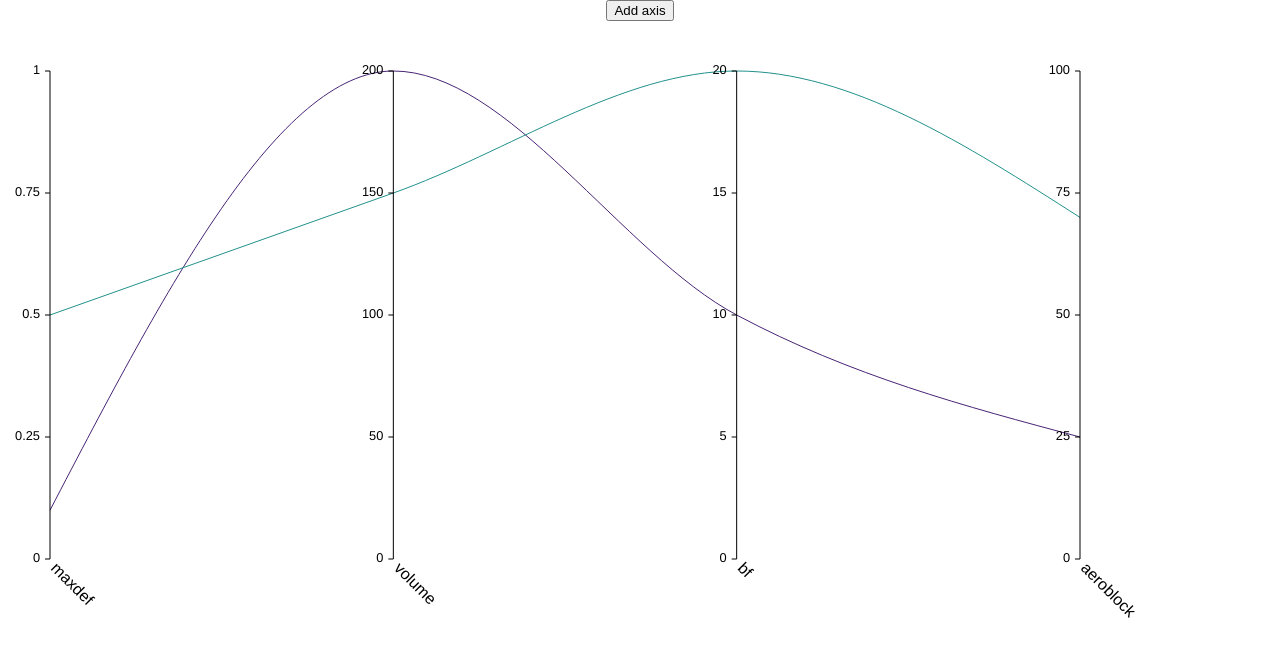
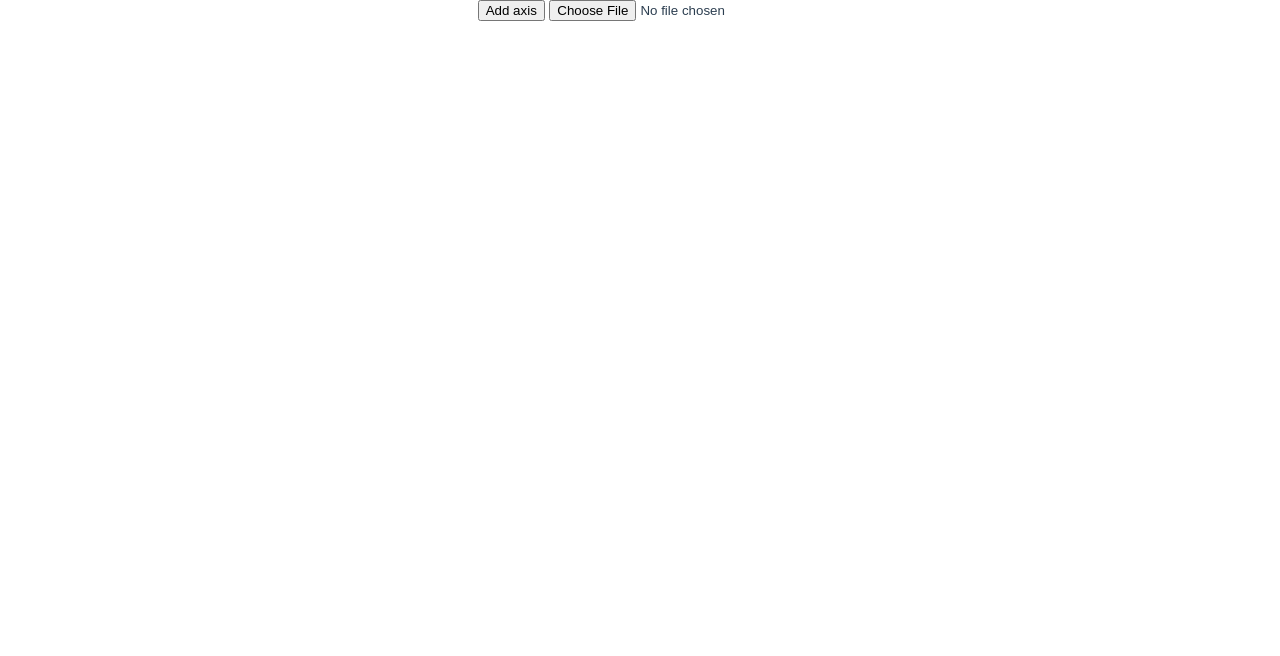
Before and after one commit to johnmartins/mdac, a Vue app: page / in a window 1280 px wide. Shown: the top 656 px of the page. Built offline with nearby package versions, Linux system fonts and the light colour scheme.

Commit message:
Can now import CSV

```diff
--- a/src/components/plots/PCPlot2.vue
+++ b/src/components/plots/PCPlot2.vue
@@ -1,6 +1,7 @@
 <template>
 	<div class="component-container" ref="componentContainer">
-		<button @click="addRandomCategory">Add axis</button>
+		<button @click="addRandomCategory">Add axis</button> <input @change="readFile" type="file" />
+
 		<div style="height: 100%;" class="svg-container" ref="svgContainer">
 			<svg
 			class="pcp-plot svg-content-responsive" height="100%" width="100%" ref="plotCanvas">
@@ -79,6 +80,13 @@ function lineGenerator(data) {
 
 	for (let i = 0; i < dataCats.length; i++) {
 		let c = categoryNameMap.get(dataCats[i])
+
+		if (!c)  {
+			console.error("Category not found")
+			console.error(data)
+			return
+		}
+
 		dataArray[c.position] = {
 			x: c.position*plotParameters.horizontalOffset,
 			y: c.scaleLinear(data[c.title])*getAxisLength()
@@ -117,7 +125,7 @@ function addCategory(c) {
 	categories.push(c)
 	plotParameters.horizontalOffset = getPlotXBounds()[1]/Math.max(1,(categories.length-1))
 	categoryNameMap.set(c.title, c)
-	console.log(`Added category ${c.name}`)
+	console.log(`Added category ${c.title}`)
 }
 
 function getAxisLength () {
@@ -146,6 +154,86 @@ function setColorScale (category) {
 	//settings.colorScale = d3.scaleLinear().domain([category.lb, category.ub]).range(['red', 'blue'])
 }
 
+function readFile (evt) {
+	const file = evt.target.files[0]
+	const reader = new FileReader()
+	reader.readAsText(new Blob([file], {"type": file.type}))
+	reader.onloadend = (e) => {
+		let csvData = d3.csvParse(e.target.result)
+		console.log(csvData.columns)
+
+		const dataToPlot = []
+
+		let maxValMap = new Map()
+		let minValMap = new Map()
+
+		for (let row of csvData) {
+			let dataPoint = {}
+			for (let col of csvData.columns) {
+				let value = row[col]
+
+				if (isNaN(parseFloat(value))) {
+					// Not numeric
+					continue
+				} else {
+					// Numeric
+					value = parseFloat(value)
+
+
+					if (!maxValMap.get(col)) maxValMap.set(col, value)
+					if (!minValMap.get(col)) minValMap.set(col, value)
+
+					if (maxValMap.get(col) < value) maxValMap.set(col, value)
+					else if (minValMap.get(col) > value) minValMap.set(col, value)
+				}
+
+				dataPoint[col] = value
+			}
+			dataToPlot.push(dataPoint)
+		}
+
+		for (let col of csvData.columns) {
+			addCategory(new Category(col, minValMap.get(col), maxValMap.get(col)))
+		}
+
+		data.push(...dataToPlot)
+
+		/**
+		for (let col of csvData.columns) {
+
+			let vals = []
+			for (let row of csvData) {
+				const val = parseFloat(row[col])
+
+				if (isNaN(val)) {
+					// Non-numeric data
+					console.log(`${val} is not a number`)
+					continue
+				} else {
+					// Numeric data
+
+				}
+
+				vals.push(parseFloat(row[col]))
+
+				const dataPoint = {"VANE_TOTAL_COUNT_FLOAT": 10, "ID": 50, "VANE_TOTAL_COUNT": 12}
+				dataToPlot.push(dataPoint)
+			}
+
+			if (vals.length === 0) continue
+
+			console.log(`LB = ${Math.min(...vals)}\tUB = ${Math.max(...vals)}`)
+
+			addCategory(new Category(col, Math.min(...vals), Math.max(...vals)))
+		}
+		*/
+		//data.push(...dataToPlot)
+
+		console.log("DONE!")
+
+	}
+}
+
 onMounted( () => {
 	// Add listener for resize
 
@@ -159,12 +247,12 @@ onMounted( () => {
 
 	window.onresize = updateWindow
 
+	/**
 	// Test categories
 	addCategory(new Category("maxdef", 0, 1))
 	addCategory(new Category("volume", 0, 200))
 	addCategory(new Category("bf", 0, 20))
 	addCategory(new Category("aeroblock", 0, 100))
-
 	setColorScale(categoryNameMap.get("maxdef"))
 
 	// Test data
@@ -175,12 +263,13 @@ onMounted( () => {
 		"bf": 10,
 		"aeroblock": 25
 	},
-		{
+	{
 		"maxdef": 0.5,
 		"volume": 150,
 		"bf": 20,
 		"aeroblock": 70
 	})
+	*/
 })
 
 </script>
@@ -204,7 +293,7 @@ onMounted( () => {
 		.tick-string {
 			stroke: transparent;
 			fill: black;
-			font-size: 0.8em;
+			font-size: 0.6em;
 			text-anchor: end;
 			dominant-baseline: middle;
 		}
```
